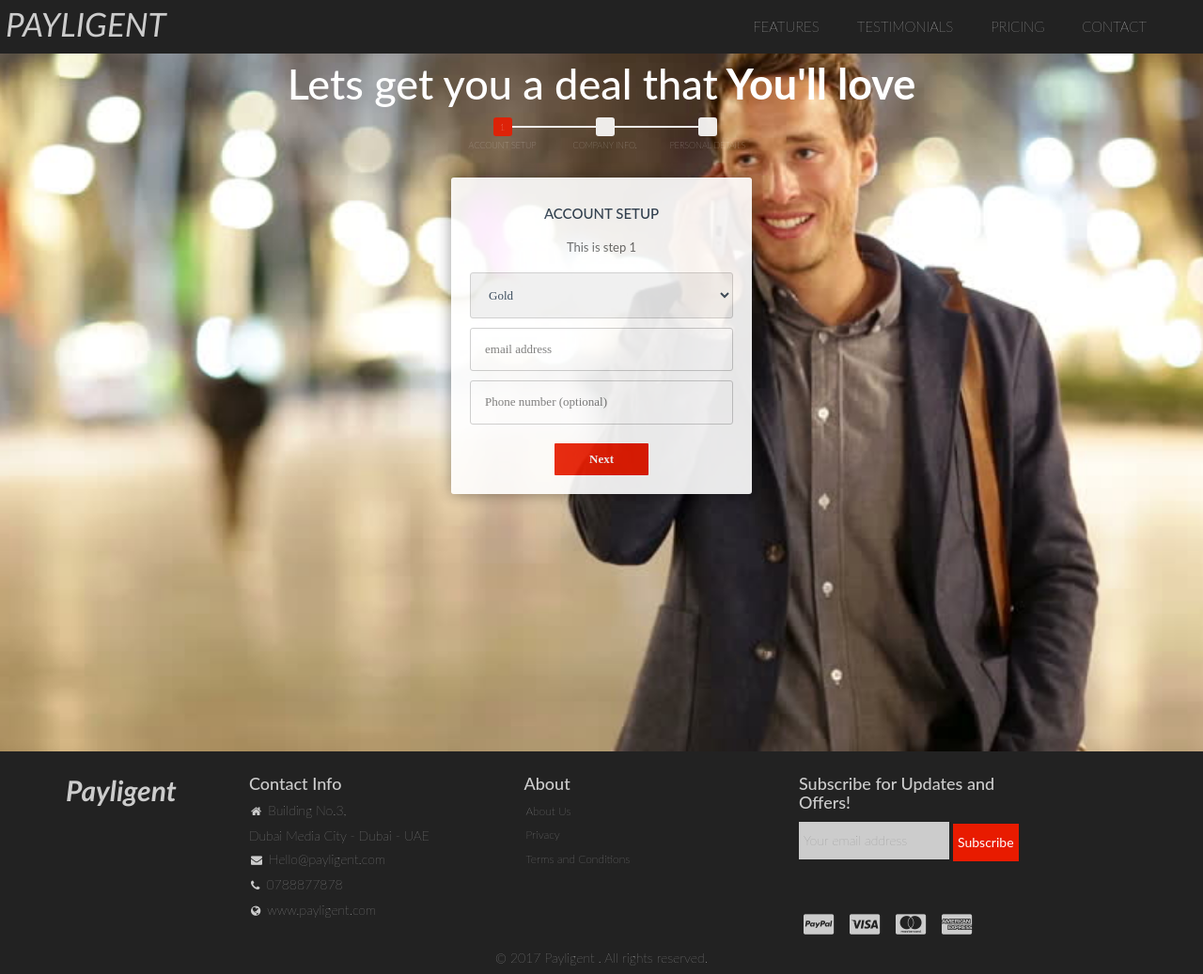
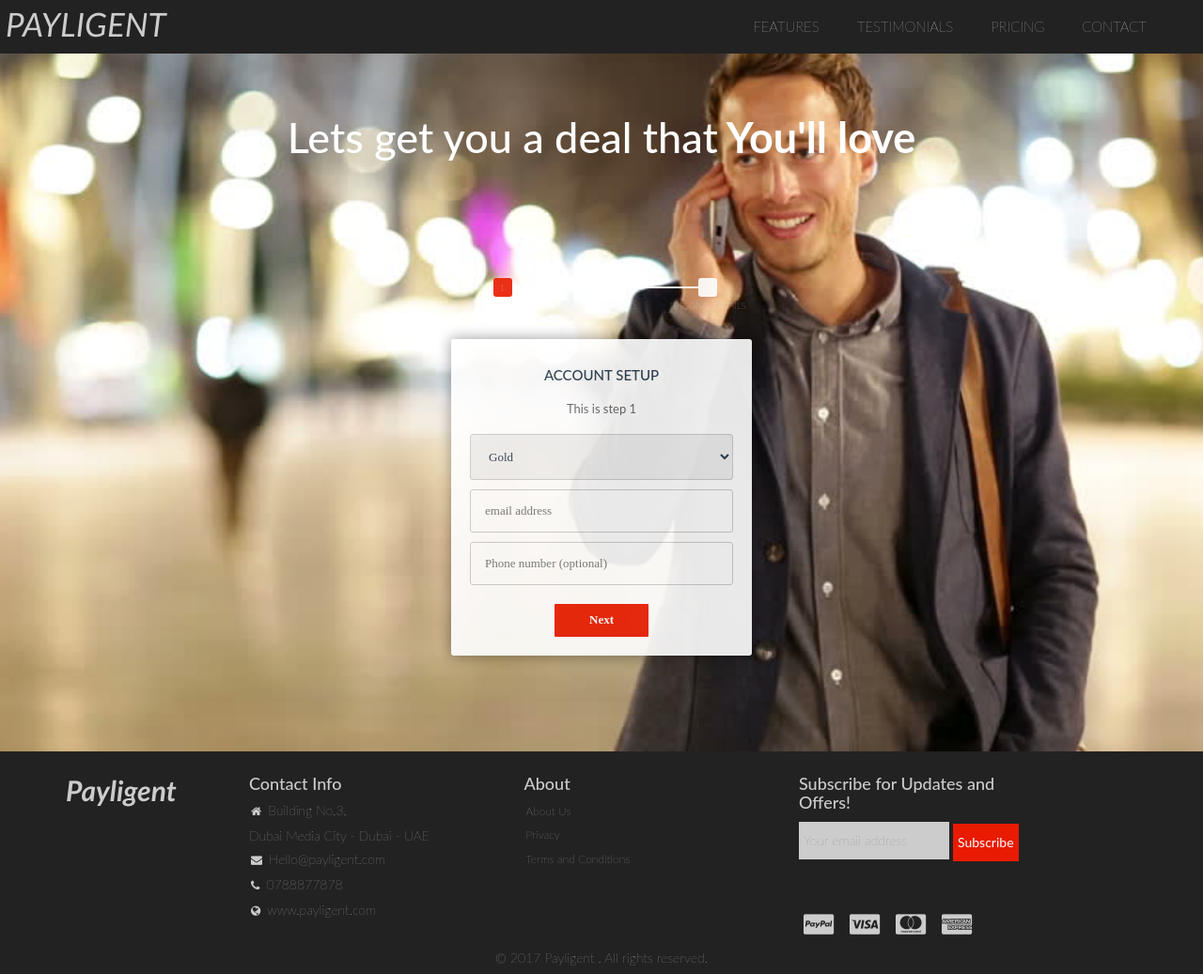
Before and after one commit to SethBuilder/payligent_proj, a Django app: page /signup/1/ in a window 1280 px wide. Shown: the whole page at 94% size. Run offline with Django 3.2, Linux system fonts and the light colour scheme; some libraries are stand-ins or nearby versions.

Commit message:
vertical center

```diff
--- a/static/css/style.css
+++ b/static/css/style.css
@@ -661,6 +661,8 @@
     background-repeat: no-repeat;
     background-size: cover;
     padding: 45px 0px;
+    align-items: center;
+    display: grid;
 }
 
 .package-form h1 {
```
